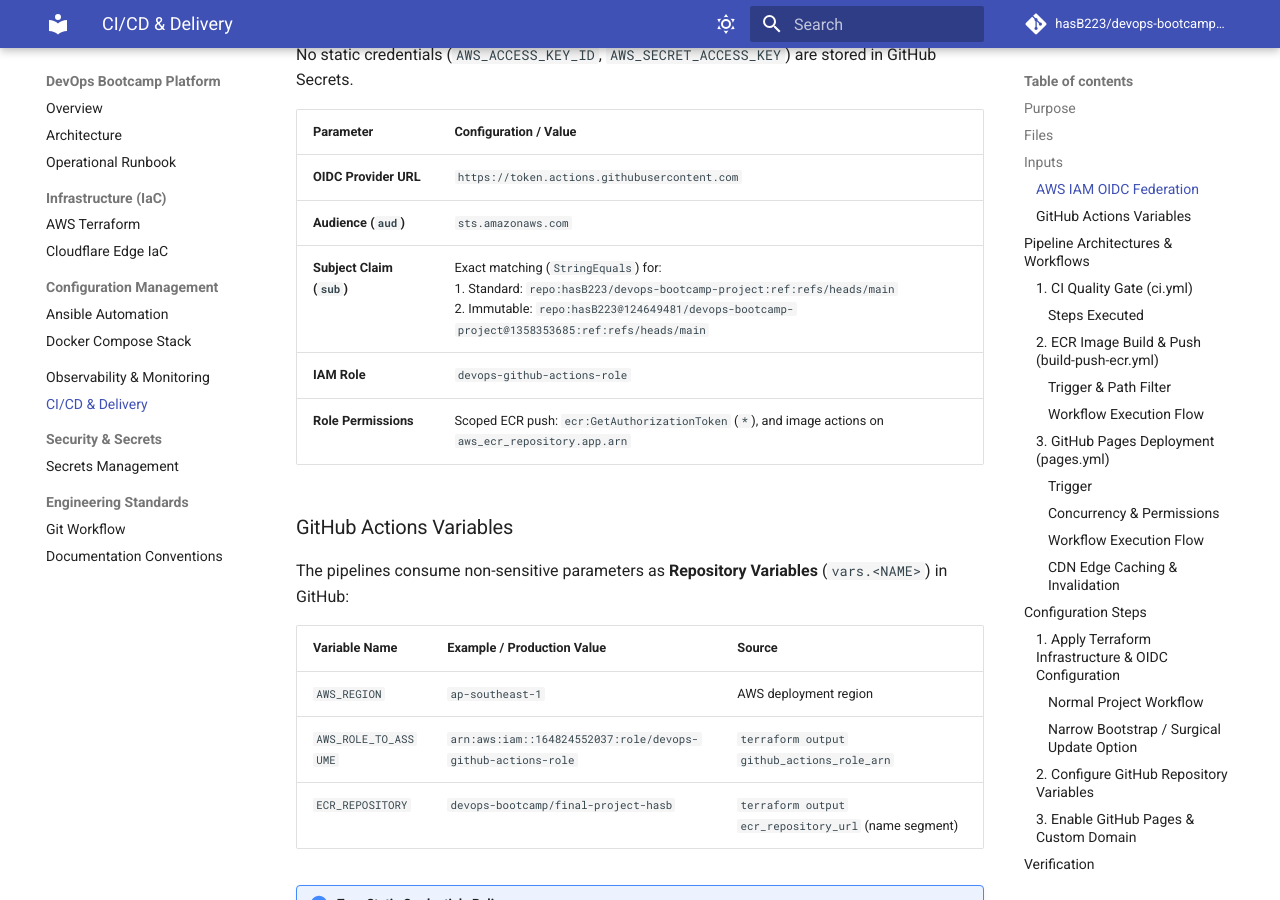
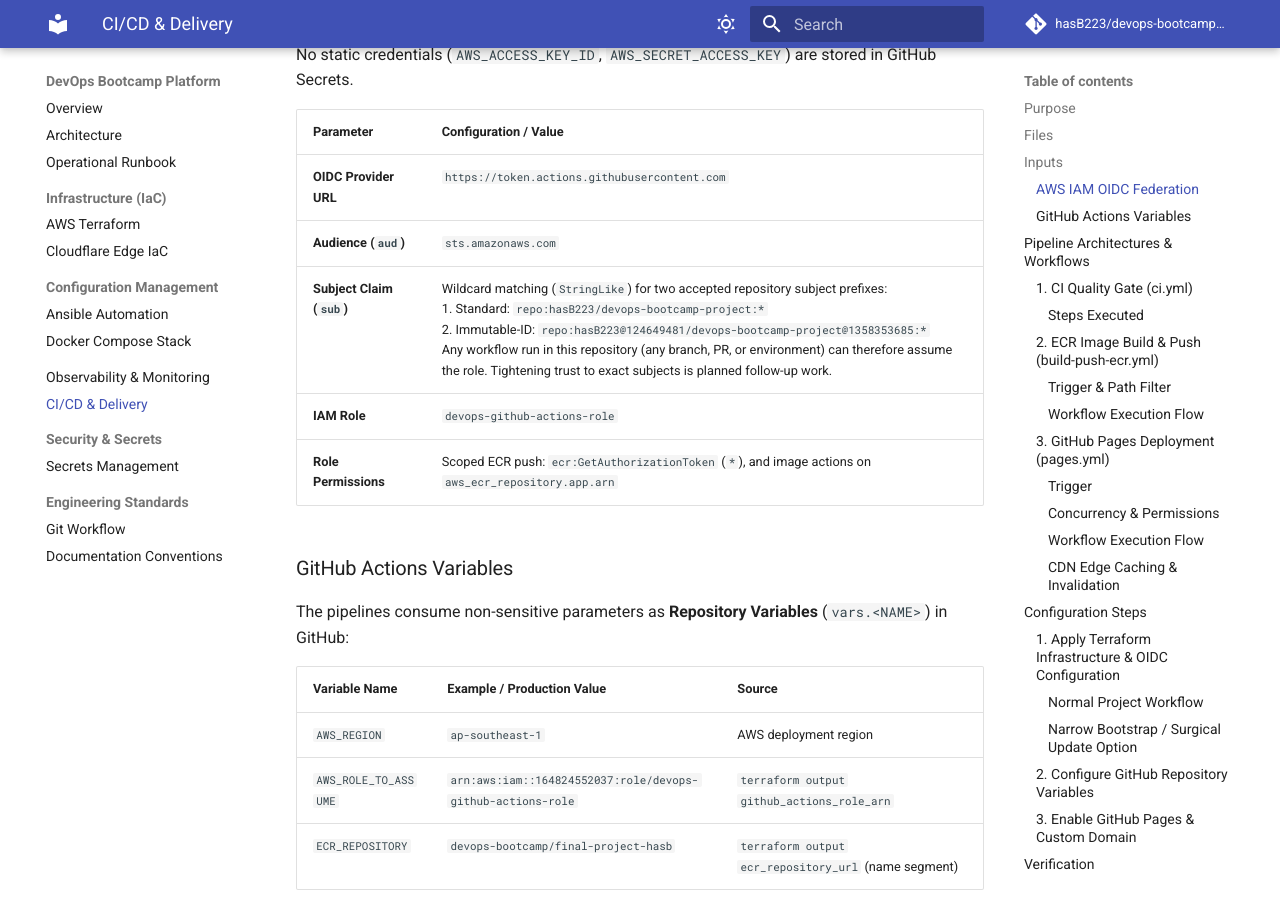
Before and after one commit to hasB223/devops-bootcamp-project, an MkDocs documentation site: the page built from docs/cicd.md, in a window 1280 px wide and 900 px high, scrolled down 1553 px. Built offline with MkDocs 1.6.1 and Material for MkDocs 9.7.7, drawn with Linux system fonts in a browser that asks for light colours; comment, search, counter and statistics services are not loaded; some of the changed text lies outside the part shown.

Commit message:
ci(cicd): add OIDC diagnostic and correct security docs
Documentation corrections:

- cicd.md: the OIDC trust table and troubleshooting snippet claimed
  StringEquals on ref:refs/heads/main subjects; the actual policy
  (terraform/iam.tf) is StringLike on two repository wildcard subjects.
  The table now states the real configuration and notes that any
  workflow run in this repository can currently assume the role.
- architecture.md: the pipeline diagram's trust-validation step showed
  main-ref subjects; corrected to the actual wildcard subjects.
  "Immutable container artifacts" reworded to commit-SHA-tagged with the
  convention-vs-enforcement distinction (ECR is currently MUTABLE).
- docker.md: image tags documented as <git-short-sha>; the CI workflow
  tags with the full github.sha. Tag examples corrected and the manual
  push snippet now uses the full SHA.

Temporary OIDC diagnostic workflow:

- .github/workflows/oidc-diagnostic.yml captures the actual GitHub OIDC
  `sub` claim for a manual dispatch and a scheduled run from main. This
  evidence is required before replacing the current wildcard-trusted
  GitHub Actions IAM role with role-specific exact trust policies, so
  the new trust conditions are written from observed claims rather than
  inference. The workflow performs no AWS calls, requires no repository
  variables, and prints only the sub/ref/repository/workflow claims —
  never the token, header, or signature. Permissions are limited to
  id-token: write. It is temporary: remove it only after the claims are
  recorded, the replacement roles are verified, and the legacy wildcard
  role is ready for retirement.

````diff
--- a/docs/cicd.md
+++ b/docs/cicd.md
@@ -41,7 +41,7 @@ Authentication between GitHub Actions and AWS is established using OpenID Connec
 | --- | --- |
 | **OIDC Provider URL** | `https://token.actions.githubusercontent.com` |
 | **Audience (`aud`)** | `sts.amazonaws.com` |
-| **Subject Claim (`sub`)** | Exact matching (`StringEquals`) for:<br>1. Standard: `repo:hasB223/devops-bootcamp-project:ref:refs/heads/main`<br>2. Immutable: `repo:hasB223@124649481/devops-bootcamp-project@1358353685:ref:refs/heads/main` |
+| **Subject Claim (`sub`)** | Wildcard matching (`StringLike`) for two accepted repository subject prefixes:<br>1. Standard: `repo:hasB223/devops-bootcamp-project:*`<br>2. Immutable-ID: `repo:hasB223@124649481/devops-bootcamp-project@1358353685:*`<br>Any workflow run in this repository (any branch, PR, or environment) can therefore assume the role. Tightening trust to exact subjects is planned follow-up work. |
 | **IAM Role** | `devops-github-actions-role` |
 | **Role Permissions** | Scoped ECR push: `ecr:GetAuthorizationToken` (`*`), and image actions on `aws_ecr_repository.app.arn` |
 
@@ -135,7 +135,7 @@ This workflow packages the containerized application and publishes it to AWS Pri
      -f app/Dockerfile \
      app
    ```
-4. **Tag & Push**: Pushes both the immutable commit SHA (`${{ github.sha }}`) and mutable `latest` tags to ECR.
+4. **Tag & Push**: Pushes both the full commit-SHA tag (`${{ github.sha }}`) and the mutable `latest` tag to ECR. The SHA tag is unique per commit by convention; tag immutability is not enforced by the registry (see `image_tag_mutability` in `terraform/ecr.tf`).
 
 !!! note "Decoupled Deployment Boundary"
     Pushing a new container to ECR does not automatically trigger rolling restarts on Web EC2. Production container updates on the host are executed intentionally via the Ansible Controller playbook (`ansible/playbook.yml`).
@@ -280,13 +280,13 @@ After pushing or merging to `main`:
   Error: Not authorized to perform sts:AssumeRoleWithWebIdentity
   ```
 - **Cause**: The IAM role trust policy does not match the GitHub repository or branch claim.
-- **Fix**: Verify `terraform/iam.tf` includes both exact claims in the trust policy condition:
+- **Fix**: Verify `terraform/iam.tf` includes both accepted wildcard subject prefixes in the trust policy condition:
   ```hcl
-  test     = "StringEquals"
+  test     = "StringLike"
   variable = "token.actions.githubusercontent.com:sub"
   values = [
-    "repo:hasB223/devops-bootcamp-project:ref:refs/heads/main",
-    "repo:hasB223@124649481/devops-bootcamp-project@1358353685:ref:refs/heads/main"
+    "repo:hasB223/devops-bootcamp-project:*",
+    "repo:hasB223@124649481/devops-bootcamp-project@1358353685:*"
   ]
   ```
   Also ensure `audience = "sts.amazonaws.com"`.
````
Also changed, not shown: docs/architecture.md (+3 -3 lines), docs/docker.md (+3 -3 lines), 1 other file.
